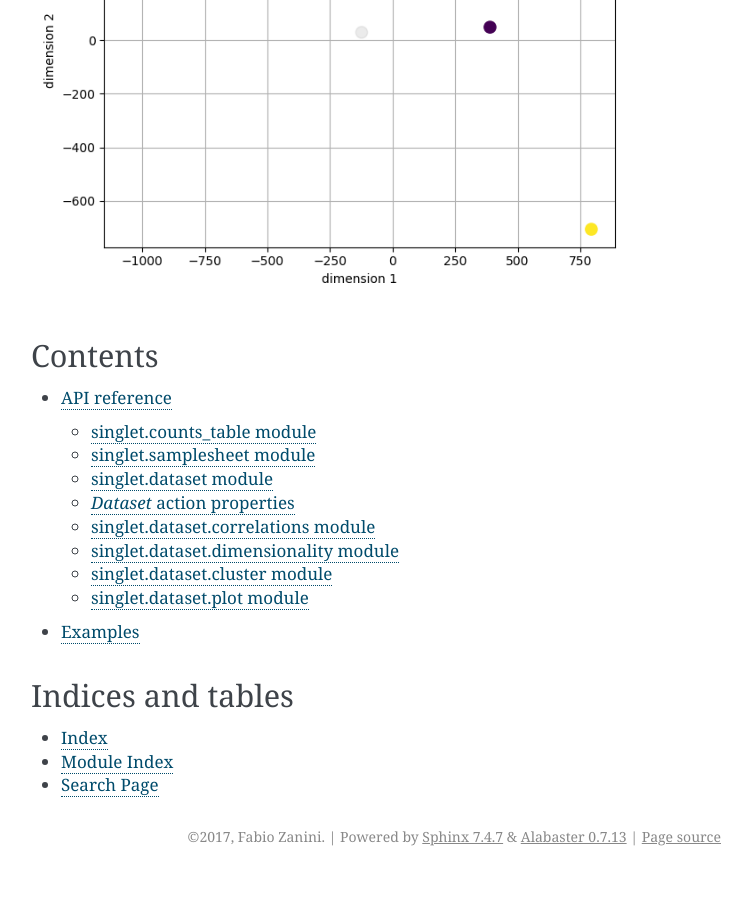
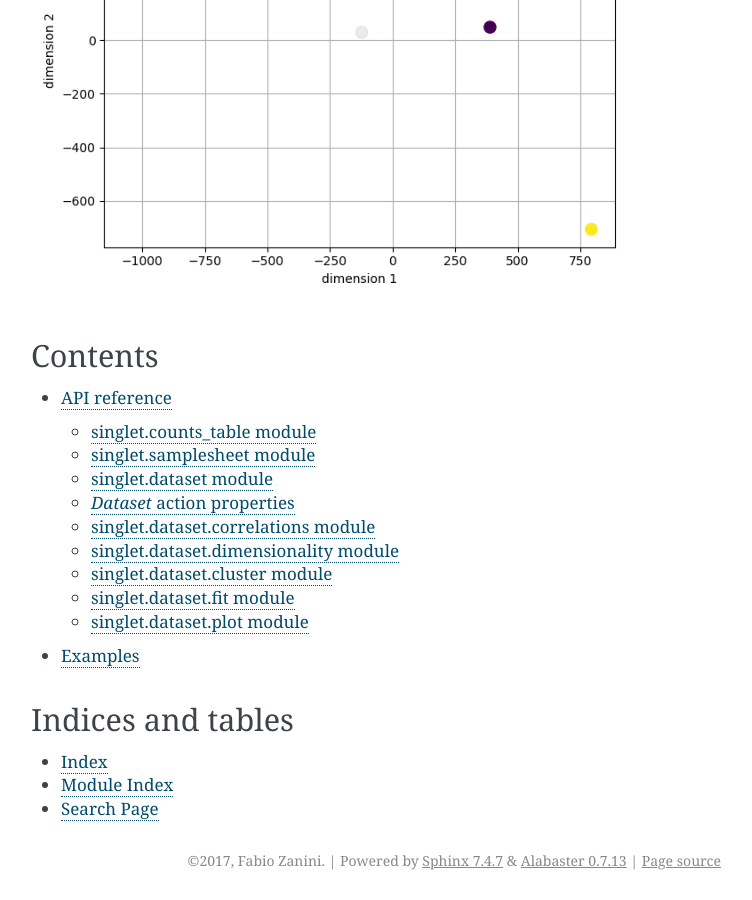
Before and after one commit to iosonofabio/singlet, a Sphinx documentation site: the page built from docs/index.rst, in a window 1280 px wide and 900 px high, scrolled down 1632 px. Shown: the whole window, without its empty margins (389-1141 px from the left). Built offline with Sphinx 7.4.7, drawn with Linux system fonts in a browser that asks for light colours; before the commit the page ends 2508 px from its top, so only the background shows below that.

Commit message:
docs for fit

```diff
--- a/docs/api.rst
+++ b/docs/api.rst
@@ -71,6 +71,15 @@ singlet\.dataset\.cluster module
     :show-inheritance:
 
 
+singlet\.dataset\.fit module
+-------------------------------------
+
+.. automodule:: singlet.dataset.fit
+    :members:
+    :undoc-members:
+    :show-inheritance:
+
+
 singlet\.dataset\.plot module
 -------------------------------------
 
```
